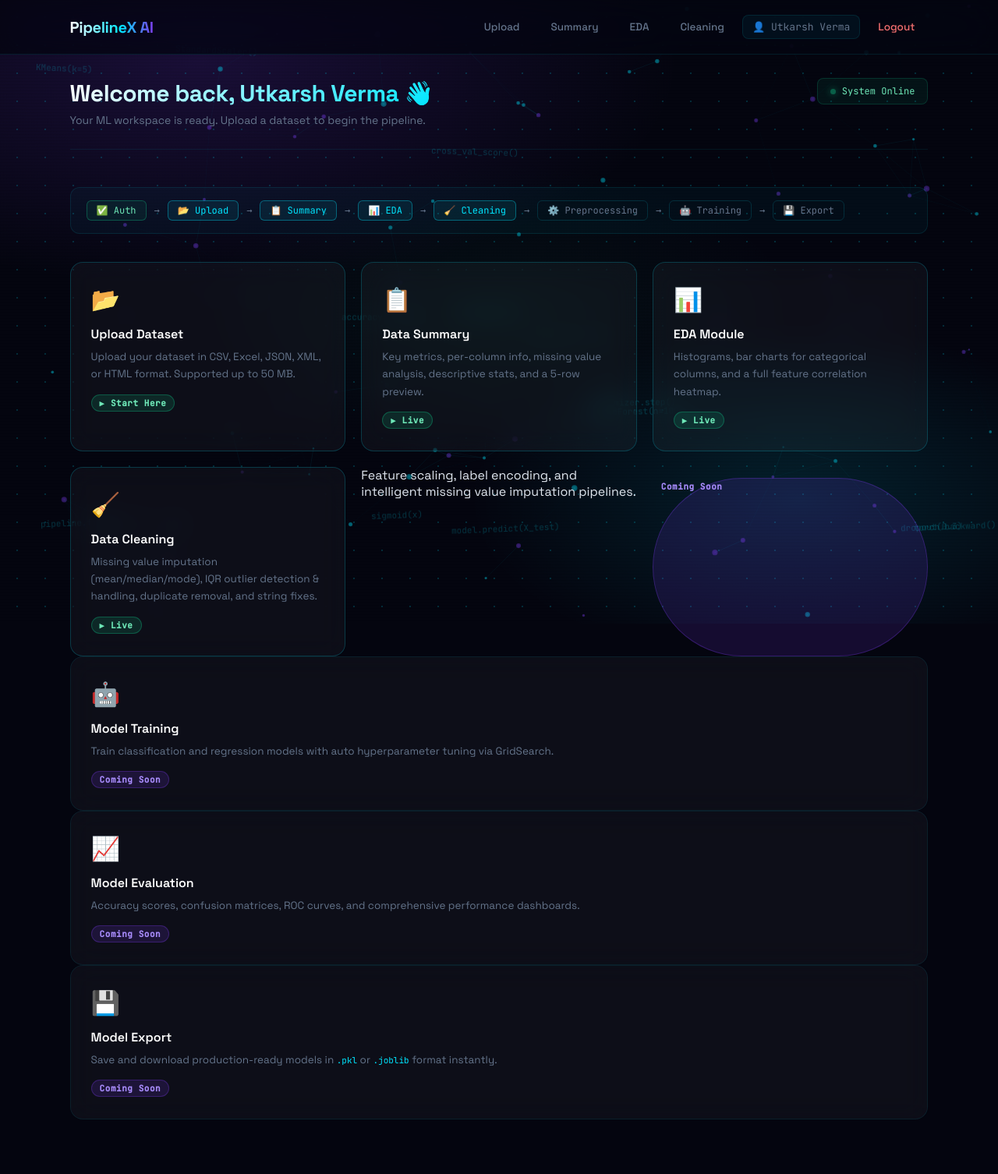
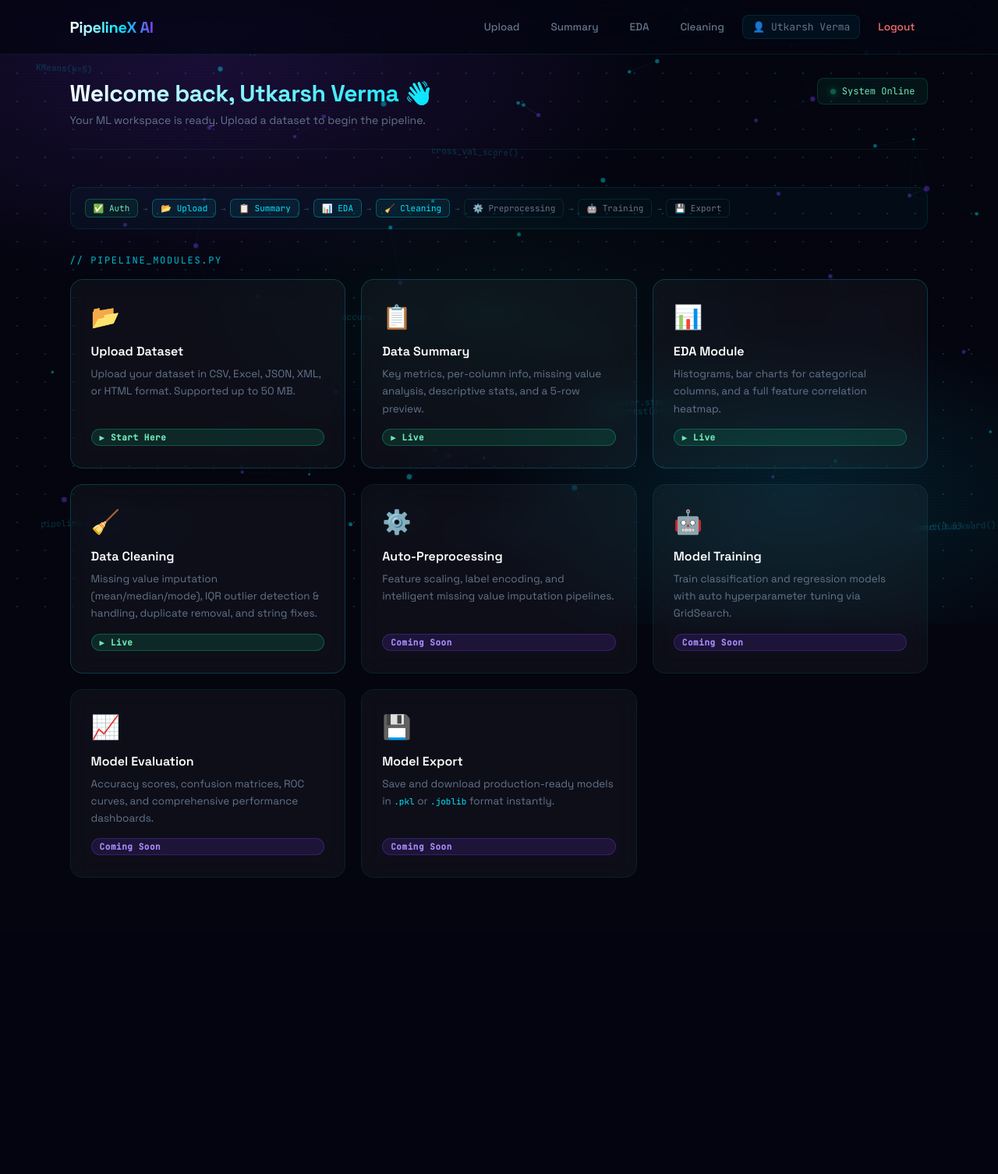
Before and after one commit to utkarsh0928/PipelineX_AI, a Flask app: page /dashboard in a window 1280 px wide. Shown: the whole page at 78% size. After the commit the page ends 1126 px from the top, so only its background shows below. Run offline with Flask 3, Linux system fonts and the light colour scheme; a user stored in the database is signed in.

Commit message:
Updated and Fixed Dashboard UI

```diff
--- a/templates/dashboard.html
+++ b/templates/dashboard.html
@@ -1,48 +1,104 @@
-<!DOCTYPE html>
+<!doctype html>
 <html lang="en">
   <head>
-    <meta charset="UTF-8">
-    <meta name="viewport" content="width=device-width, initial-scale=1.0">
+    <meta charset="UTF-8" />
+    <meta name="viewport" content="width=device-width, initial-scale=1.0" />
     <title>Dashboard | PipelineX AI</title>
-    <link href="https://fonts.googleapis.com/css2?family=Space+Grotesk:wght@300;400;500;600;700&family=JetBrains+Mono:wght@400;500&display=swap" rel="stylesheet">
-    <link rel="stylesheet" href="{{ url_for('static', filename='style.css') }}">
+    <link
+      href="https://fonts.googleapis.com/css2?family=Space+Grotesk:wght@300;400;500;600;700&family=JetBrains+Mono:wght@400;500&display=swap"
+      rel="stylesheet"
+    />
+    <link
+      rel="stylesheet"
+      href="{{ url_for('static', filename='style.css') }}"
+    />
     <style>
-        .module-card.active { cursor: pointer; border-color: rgba(0,229,255,0.2); }
-        .module-card.active .badge { background: rgba(16,185,129,0.15); color: #6ee7b7; border-color: rgba(16,185,129,0.35); }
-        .module-card a { text-decoration: none; color: inherit; display: block; }
+      /* ── Active card overrides ── */
+      .module-card.active {
+        cursor: pointer;
+        border-color: rgba(0, 229, 255, 0.2);
+      }
+      .module-card.active .badge {
+        background: rgba(16, 185, 129, 0.15);
+        color: #6ee7b7;
+        border-color: rgba(16, 185, 129, 0.35);
+      }
+      .module-card a {
+        text-decoration: none;
+        color: inherit;
+        display: flex;
+        flex-direction: column;
+        height: 100%;
+      }
+
+      /* ── Force all cards same height inside grid ── */
+      .module-grid {
+        align-items: stretch;
+      }
+      .module-card {
+        display: flex;
+        flex-direction: column;
+      }
+      .module-card p {
+        flex: 1;
+      }
+
+      /* ── Pipeline flow bar ── */
       .pipeline-flow {
-            display: flex; align-items: center; gap: 10px; flex-wrap: wrap;
-            margin-bottom: 36px; padding: 16px 20px;
-            background: rgba(0,229,255,0.04); border: 1px solid rgba(0,229,255,0.1);
-            border-radius: 12px; font-family: var(--font-mono); font-size: 12px;
+        display: flex;
+        align-items: center;
+        gap: 6px;
+        flex-wrap: wrap;
+        margin-bottom: 32px;
+        padding: 14px 18px;
+        background: rgba(0, 229, 255, 0.03);
+        border: 1px solid rgba(0, 229, 255, 0.1);
+        border-radius: 12px;
+        font-family: var(--font-mono);
+        font-size: 11px;
       }
       .pipeline-flow .step {
-            display: flex; align-items: center; gap: 6px;
-            padding: 4px 12px; border-radius: 6px;
-            border: 1px solid rgba(0,229,255,0.15); color: var(--text-dim);
+        display: inline-flex;
+        align-items: center;
+        gap: 5px;
+        padding: 4px 10px;
+        border-radius: 6px;
+        border: 1px solid rgba(0, 229, 255, 0.12);
+        color: var(--text-dim);
+        white-space: nowrap;
       }
-        .pipeline-flow .step.done  { color: #6ee7b7; border-color: rgba(16,185,129,0.35); background: rgba(16,185,129,0.08); }
-        .pipeline-flow .step.ready { color: var(--primary); border-color: rgba(0,229,255,0.35); background: rgba(0,229,255,0.08); }
-        .pipeline-flow .arrow { color: var(--text-dim); }
+      .pipeline-flow .step.done {
+        color: #6ee7b7;
+        border-color: rgba(16, 185, 129, 0.35);
+        background: rgba(16, 185, 129, 0.08);
+      }
+      .pipeline-flow .step.ready {
+        color: var(--primary);
+        border-color: rgba(0, 229, 255, 0.3);
+        background: rgba(0, 229, 255, 0.07);
+      }
+      .pipeline-flow .arrow {
+        color: rgba(100, 116, 139, 0.5);
+        font-size: 10px;
+        flex-shrink: 0;
+      }
     </style>
   </head>
   <body>
-
     <div class="bg-base"></div>
     <div class="bg-dots"></div>
     <div class="bg-scanlines"></div>
     <canvas id="neural-canvas"></canvas>
     <div class="ml-tags" id="ml-tags"></div>
 
-    {% with messages = get_flashed_messages(with_categories=true) %}
-        {% if messages %}
+    {% with messages = get_flashed_messages(with_categories=true) %} {% if
+    messages %}
     <div class="flash-messages">
       {% for category, message in messages %}
       <div class="flash {{ category }}">{{ message }}</div>
       {% endfor %}
     </div>
-        {% endif %}
-    {% endwith %}
+    {% endif %} {% endwith %}
 
     <nav class="navbar">
       <a href="{{ url_for('home') }}" class="logo">PipelineX AI</a>
@@ -57,18 +113,20 @@
     </nav>
 
     <div class="dashboard-wrapper">
-
+      <!-- ── Header ── -->
       <div class="dashboard-header">
         <div class="dashboard-header-left">
           <h1>Welcome back, {{ name }} 👋</h1>
-                <p>Your ML workspace is ready. Upload a dataset to begin the pipeline.</p>
+          <p>
+            Your ML workspace is ready. Upload a dataset to begin the pipeline.
+          </p>
         </div>
         <div class="status-bar">
           <span class="status-dot"></span> System Online
         </div>
       </div>
 
-        <!-- Pipeline flow indicator -->
+      <!-- ── Pipeline Flow Bar ── -->
       <div class="pipeline-flow">
         <span class="step done">✅ Auth</span>
         <span class="arrow">→</span>
@@ -87,15 +145,21 @@
         <span class="step">💾 Export</span>
       </div>
 
+      <p class="section-label" style="margin-bottom: 16px">
+        // pipeline_modules.py
+      </p>
 
+      <!-- ── Module Grid ── -->
       <div class="module-grid">
-
         <!-- MODULE 2 & 3 — ACTIVE -->
         <div class="module-card active">
           <a href="{{ url_for('upload') }}">
             <span class="icon">📂</span>
             <h3>Upload Dataset</h3>
-                    <p>Upload your dataset in CSV, Excel, JSON, XML, or HTML format. Supported up to 50 MB.</p>
+            <p>
+              Upload your dataset in CSV, Excel, JSON, XML, or HTML format.
+              Supported up to 50 MB.
+            </p>
             <span class="badge">▶ Start Here</span>
           </a>
         </div>
@@ -105,7 +169,10 @@
           <a href="{{ url_for('summary') }}">
             <span class="icon">📋</span>
             <h3>Data Summary</h3>
-                    <p>Key metrics, per-column info, missing value analysis, descriptive stats, and a 5-row preview.</p>
+            <p>
+              Key metrics, per-column info, missing value analysis, descriptive
+              stats, and a 5-row preview.
+            </p>
             <span class="badge">▶ Live</span>
           </a>
         </div>
@@ -115,7 +182,10 @@
           <a href="{{ url_for('eda') }}">
             <span class="icon">📊</span>
             <h3>EDA Module</h3>
-                    <p>Histograms, bar charts for categorical columns, and a full feature correlation heatmap.</p>
+            <p>
+              Histograms, bar charts for categorical columns, and a full feature
+              correlation heatmap.
+            </p>
             <span class="badge">▶ Live</span>
           </a>
         </div>
@@ -125,59 +195,166 @@
           <a href="{{ url_for('cleaning') }}">
             <span class="icon">🧹</span>
             <h3>Data Cleaning</h3>
-                    <p>Missing value imputation (mean/median/mode), IQR outlier detection & handling, duplicate removal, and string fixes.</p>
+            <p>
+              Missing value imputation (mean/median/mode), IQR outlier detection
+              &amp; handling, duplicate removal, and string fixes.
+            </p>
             <span class="badge">▶ Live</span>
           </a>
         </div>
-                <p>Feature scaling, label encoding, and intelligent missing value imputation pipelines.</p>
+
+        <!-- COMING SOON -->
+        <div class="module-card">
+          <span class="icon">⚙️</span>
+          <h3>Auto-Preprocessing</h3>
+          <p>
+            Feature scaling, label encoding, and intelligent missing value
+            imputation pipelines.
+          </p>
           <span class="badge">Coming Soon</span>
         </div>
 
         <div class="module-card">
           <span class="icon">🤖</span>
           <h3>Model Training</h3>
-                <p>Train classification and regression models with auto hyperparameter tuning via GridSearch.</p>
+          <p>
+            Train classification and regression models with auto hyperparameter
+            tuning via GridSearch.
+          </p>
           <span class="badge">Coming Soon</span>
         </div>
 
         <div class="module-card">
           <span class="icon">📈</span>
           <h3>Model Evaluation</h3>
-                <p>Accuracy scores, confusion matrices, ROC curves, and comprehensive performance dashboards.</p>
+          <p>
+            Accuracy scores, confusion matrices, ROC curves, and comprehensive
+            performance dashboards.
+          </p>
           <span class="badge">Coming Soon</span>
         </div>
 
         <div class="module-card">
           <span class="icon">💾</span>
           <h3>Model Export</h3>
-                <p>Save and download production-ready models in <code style="color:var(--primary);font-family:var(--font-mono);font-size:11px">.pkl</code> or <code style="color:var(--primary);font-family:var(--font-mono);font-size:11px">.joblib</code> format instantly.</p>
+          <p>
+            Save and download production-ready models in
+            <code
+              style="
+                color: var(--primary);
+                font-family: var(--font-mono);
+                font-size: 11px;
+              "
+              >.pkl</code
+            >
+            or
+            <code
+              style="
+                color: var(--primary);
+                font-family: var(--font-mono);
+                font-size: 11px;
+              "
+              >.joblib</code
+            >
+            format instantly.
+          </p>
           <span class="badge">Coming Soon</span>
         </div>
-
       </div>
+      <!-- end module-grid -->
     </div>
+    <!-- end dashboard-wrapper -->
 
     <script>
-    (function(){
-        const canvas = document.getElementById('neural-canvas');
-        const ctx = canvas.getContext('2d');
-        let W, H, nodes = [];
-        function resize(){ W = canvas.width = window.innerWidth; H = canvas.height = window.innerHeight; }
-        resize(); window.addEventListener('resize', resize);
-        const count = Math.floor((window.innerWidth * window.innerHeight) / 12000);
-        for(let i=0;i<count;i++) nodes.push({ x:Math.random()*window.innerWidth, y:Math.random()*window.innerHeight, vx:(Math.random()-0.5)*0.35, vy:(Math.random()-0.5)*0.35, r:Math.random()*2+1.5, pulse:Math.random()*Math.PI*2, color:Math.random()>0.5?'0,229,255':'124,58,237' });
-        function draw(){
-            ctx.clearRect(0,0,W,H);
-            nodes.forEach(n=>{ n.x+=n.vx; n.y+=n.vy; n.pulse+=0.018; if(n.x<0||n.x>W)n.vx*=-1; if(n.y<0||n.y>H)n.vy*=-1; const g=ctx.createRadialGradient(n.x,n.y,0,n.x,n.y,n.r*4); g.addColorStop(0,`rgba(${n.color},0.9)`); g.addColorStop(1,`rgba(${n.color},0)`); ctx.beginPath(); ctx.arc(n.x,n.y,n.r+Math.sin(n.pulse)*0.6,0,Math.PI*2); ctx.fillStyle=g; ctx.fill(); });
-            for(let i=0;i<nodes.length;i++) for(let j=i+1;j<nodes.length;j++){ const a=nodes[i],b=nodes[j],dx=a.x-b.x,dy=a.y-b.y,d=Math.sqrt(dx*dx+dy*dy); if(d<130){ ctx.beginPath(); ctx.moveTo(a.x,a.y); ctx.lineTo(b.x,b.y); ctx.strokeStyle=`rgba(0,229,255,${(1-d/130)*0.3})`; ctx.lineWidth=0.6; ctx.stroke(); } }
+      (function () {
+        const canvas = document.getElementById("neural-canvas");
+        const ctx = canvas.getContext("2d");
+        let W,
+          H,
+          nodes = [];
+        function resize() {
+          W = canvas.width = window.innerWidth;
+          H = canvas.height = window.innerHeight;
+        }
+        resize();
+        window.addEventListener("resize", resize);
+        const count = Math.floor(
+          (window.innerWidth * window.innerHeight) / 12000,
+        );
+        for (let i = 0; i < count; i++)
+          nodes.push({
+            x: Math.random() * window.innerWidth,
+            y: Math.random() * window.innerHeight,
+            vx: (Math.random() - 0.5) * 0.35,
+            vy: (Math.random() - 0.5) * 0.35,
+            r: Math.random() * 2 + 1.5,
+            pulse: Math.random() * Math.PI * 2,
+            color: Math.random() > 0.5 ? "0,229,255" : "124,58,237",
+          });
+        function draw() {
+          ctx.clearRect(0, 0, W, H);
+          nodes.forEach((n) => {
+            n.x += n.vx;
+            n.y += n.vy;
+            n.pulse += 0.018;
+            if (n.x < 0 || n.x > W) n.vx *= -1;
+            if (n.y < 0 || n.y > H) n.vy *= -1;
+            const g = ctx.createRadialGradient(n.x, n.y, 0, n.x, n.y, n.r * 4);
+            g.addColorStop(0, `rgba(${n.color},0.9)`);
+            g.addColorStop(1, `rgba(${n.color},0)`);
+            ctx.beginPath();
+            ctx.arc(n.x, n.y, n.r + Math.sin(n.pulse) * 0.6, 0, Math.PI * 2);
+            ctx.fillStyle = g;
+            ctx.fill();
+          });
+          for (let i = 0; i < nodes.length; i++)
+            for (let j = i + 1; j < nodes.length; j++) {
+              const a = nodes[i],
+                b = nodes[j],
+                dx = a.x - b.x,
+                dy = a.y - b.y,
+                d = Math.sqrt(dx * dx + dy * dy);
+              if (d < 130) {
+                ctx.beginPath();
+                ctx.moveTo(a.x, a.y);
+                ctx.lineTo(b.x, b.y);
+                ctx.strokeStyle = `rgba(0,229,255,${(1 - d / 130) * 0.3})`;
+                ctx.lineWidth = 0.6;
+                ctx.stroke();
+              }
+            }
           requestAnimationFrame(draw);
         }
         draw();
       })();
-    (function(){
-        const tags = ['pipeline.fit(X)','model.predict(X_test)','val_loss: 0.042','accuracy: 96.8%','GridSearchCV','cross_val_score()','confusion_matrix()','StandardScaler()','RandomForest(n=100)','KMeans(k=5)','torch.backward()','optimizer.step()','TF-IDF','dropout(0.3)','sigmoid(x)'];
-        const c = document.getElementById('ml-tags');
-        tags.forEach(t=>{ const el=document.createElement('div'); el.className='ml-tag'; el.textContent=t; el.style.left=(3+Math.random()*92)+'%'; el.style.animationDuration=(16+Math.random()*24)+'s'; el.style.animationDelay=-(Math.random()*30)+'s'; c.appendChild(el); });
+      (function () {
+        const tags = [
+          "pipeline.fit(X)",
+          "model.predict(X_test)",
+          "val_loss: 0.042",
+          "accuracy: 96.8%",
+          "GridSearchCV",
+          "cross_val_score()",
+          "confusion_matrix()",
+          "StandardScaler()",
+          "RandomForest(n=100)",
+          "KMeans(k=5)",
+          "torch.backward()",
+          "optimizer.step()",
+          "TF-IDF",
+          "dropout(0.3)",
+          "sigmoid(x)",
+        ];
+        const c = document.getElementById("ml-tags");
+        tags.forEach((t) => {
+          const el = document.createElement("div");
+          el.className = "ml-tag";
+          el.textContent = t;
+          el.style.left = 3 + Math.random() * 92 + "%";
+          el.style.animationDuration = 16 + Math.random() * 24 + "s";
+          el.style.animationDelay = -(Math.random() * 30) + "s";
+          c.appendChild(el);
+        });
       })();
     </script>
   </body>
```
Lines whose indentation alone changed are shown as unchanged.
